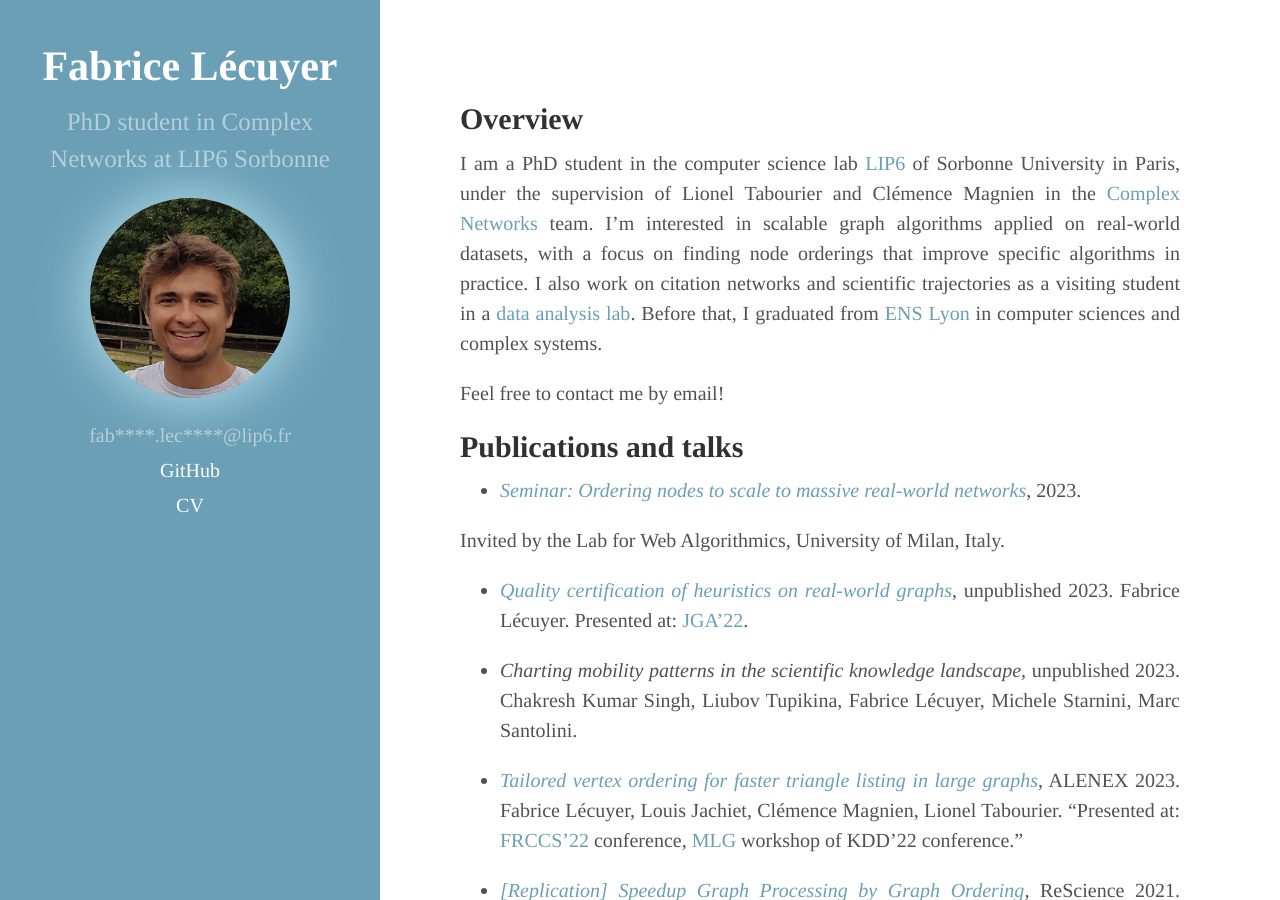
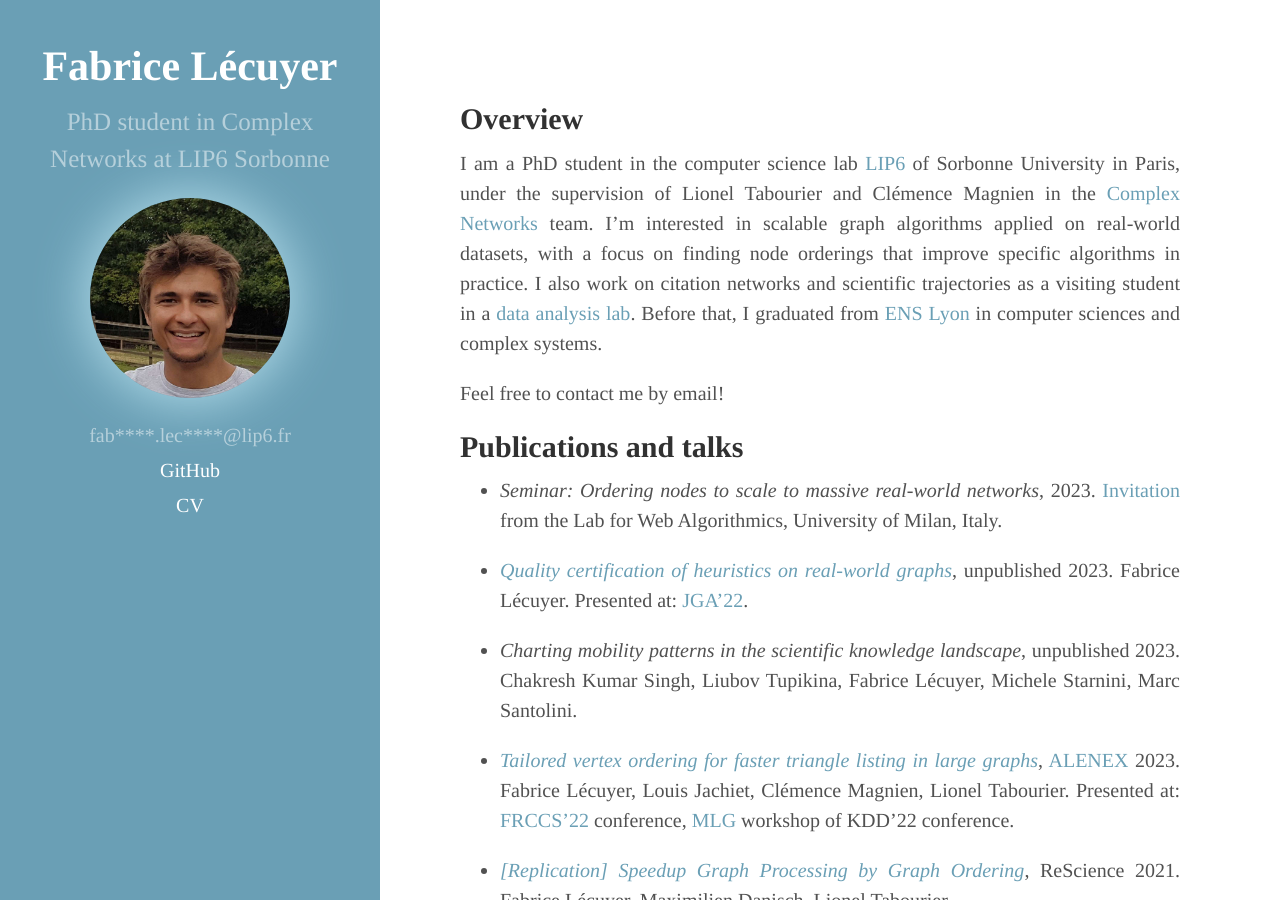
Before and after one commit to lecfab/lecfab.github.io, a Jekyll site: the page built from index.md, in a window 1280 px wide and 900 px high. Built offline with Jekyll 4.4.1, drawn with Linux system fonts in a browser that asks for light colours; part of the change alters nothing that is shown.

```diff
--- a/_config.yml
+++ b/_config.yml
@@ -61,8 +61,9 @@ data:
     academia:
         - title: 'Seminar: Ordering nodes to scale to massive real-world networks'
           year: 2023
-          link: https://www.di.unimi.it/ecm/home/aggiornamenti-e-archivi/tutte-le-notizie/content/ordering-nodes-to-scale-to-massive-real-world-networks.0000.UNIMIDIRE-102347
-          comment: Invited by the Lab for Web Algorithmics, University of Milan, Italy.
+          comment: >
+            [Invitation](https://www.di.unimi.it/ecm/home/aggiornamenti-e-archivi/tutte-le-notizie/content/ordering-nodes-to-scale-to-massive-real-world-networks.0000.UNIMIDIRE-102347)
+            from the Lab for Web Algorithmics, University of Milan, Italy.
           fr:
             title: "Séminaire : Ordonner les nœuds pour passer à l'échelle sur les graphes réels"
             comment: Invitation par le Laboratoire d'Algorithmique du Web, Université de Milan, Italie.
@@ -87,17 +88,17 @@ data:
 
         - title: Tailored vertex ordering for faster triangle listing in large graphs
           authors: Fabrice Lécuyer, Louis Jachiet, Clémence Magnien, Lionel Tabourier
-          published: ALENEX
+          published: "[ALENEX](https://www.siam.org/conferences/cm/conference/alenex23)"
           year: 2023
           link: https://doi.org/10.48550/arXiv.2203.04774
           comment: >
-            "Presented at: [FRCCS'22](https://iscpif.fr/frccs2022/) conference,
-            [MLG](http://www.mlgworkshop.org/) workshop of KDD'22 conference."
+            Presented at: [FRCCS'22](https://iscpif.fr/frccs2022/) conference,
+            [MLG](http://www.mlgworkshop.org/) workshop of KDD'22 conference.
           fr:
               title: "Grands réseaux complexes : mettre de l'ordre dans les triangles"
               comment: >
-                "Présenté à la conférence [FRCCS'22](https://iscpif.fr/frccs2022/) [[résumé](https://fabrice.lecuyer.me/public/pdf/Lecuyer_2022_FRCCS.pdf)]
-                et au workshop [MLG](http://www.mlgworkshop.org/) de KDD'22."
+                Présenté à la conférence [FRCCS'22](https://iscpif.fr/frccs2022/) [[résumé](https://fabrice.lecuyer.me/public/pdf/Lecuyer_2022_FRCCS.pdf)]
+                et au workshop [MLG](http://www.mlgworkshop.org/) de KDD'22.
 
         - title: "[Replication] Speedup Graph Processing by Graph Ordering"
           authors: Fabrice Lécuyer, Maximilien Danisch, Lionel Tabourier
--- a/index.md
+++ b/index.md
@@ -16,8 +16,7 @@ Feel free to contact me by email!
 {% for publi in publis %}
 * {% if publi.link %} [_{{publi.title}}_]({{publi.link}}), {% else %} _{{publi.title}}_, {% endif %}
 {{publi.published}} {{publi.year}}.
-{% if publi.authors %} {{publi.authors}}. {% endif %}
-{{publi.comment}}
+{% if publi.authors %} {{publi.authors}}. {% endif %} {{publi.comment}}
 {% endfor %}
 
 * [_Quality certification of heuristics on real-world graphs_](/public/pdf/Lecuyer_2022_Quality-certification.pdf). Fabrice Lécuyer (submitted 2022)
```
